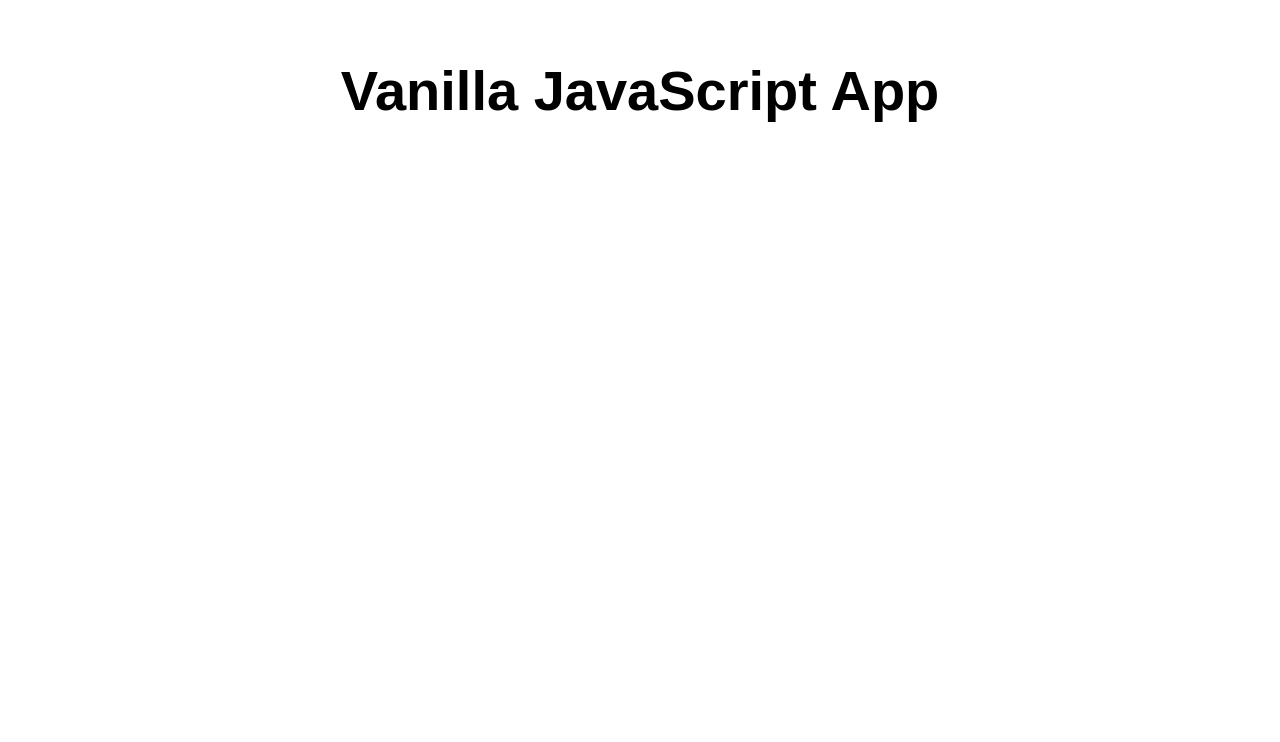
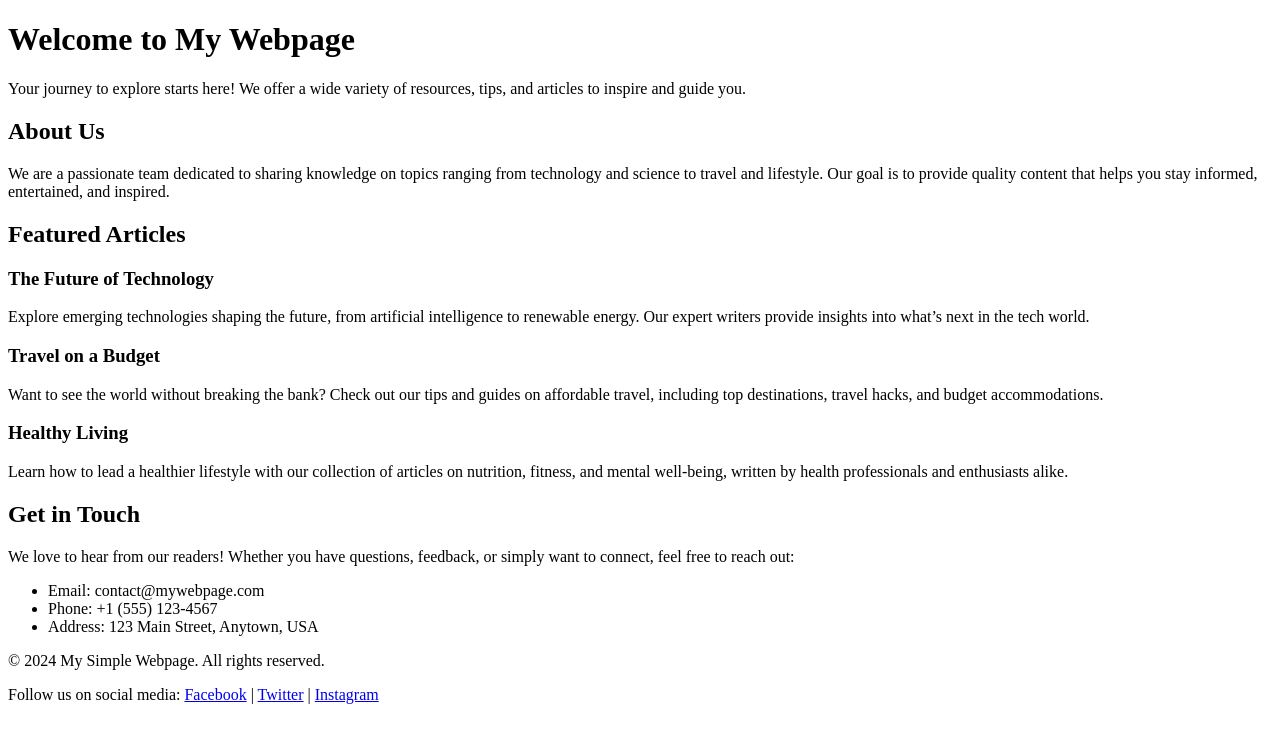
Before and after one commit to vishavdeepkaur748/my-first.-static-web-app, a website: page src/index.html in a window 1280 px wide. Drawn offline with Linux system fonts and the light colour scheme.

Commit message:
Add files via upload

```diff
--- a/src/index.html
+++ b/src/index.html
@@ -1,17 +1,58 @@
 <!DOCTYPE html>
 <html lang="en">
+<head>
+    <meta charset="UTF-8">
+    <meta name="viewport" content="width=device-width, initial-scale=1.0">
+    <title>Welcome to My Webpage</title>
+</head>
+<body>
 
-<head>
-  <meta charset="UTF-8">
-  <meta name="viewport" content="width=device-width, initial-scale=1.0">
-  <link rel="stylesheet" href="styles.css">
-  <title>Vanilla JavaScript App</title>
-</head>
+    <header>
+        <h1>Welcome to My Webpage</h1>
+        <p>Your journey to explore starts here! We offer a wide variety of resources, tips, and articles to inspire and guide you.</p>
+    </header>
 
-<body>
-  <main>
-    <h1>Vanilla JavaScript App</h1>
-  </main>
+    <main>
+        <section>
+            <h2>About Us</h2>
+            <p>We are a passionate team dedicated to sharing knowledge on topics ranging from technology and science to travel and lifestyle. Our goal is to provide quality content that helps you stay informed, entertained, and inspired.</p>
+        </section>
+
+        <section>
+            <h2>Featured Articles</h2>
+            <article>
+                <h3>The Future of Technology</h3>
+                <p>Explore emerging technologies shaping the future, from artificial intelligence to renewable energy. Our expert writers provide insights into what’s next in the tech world.</p>
+            </article>
+            <article>
+                <h3>Travel on a Budget</h3>
+                <p>Want to see the world without breaking the bank? Check out our tips and guides on affordable travel, including top destinations, travel hacks, and budget accommodations.</p>
+            </article>
+            <article>
+                <h3>Healthy Living</h3>
+                <p>Learn how to lead a healthier lifestyle with our collection of articles on nutrition, fitness, and mental well-being, written by health professionals and enthusiasts alike.</p>
+            </article>
+        </section>
+
+        <section>
+            <h2>Get in Touch</h2>
+            <p>We love to hear from our readers! Whether you have questions, feedback, or simply want to connect, feel free to reach out:</p>
+            <ul>
+                <li>Email: contact@mywebpage.com</li>
+                <li>Phone: +1 (555) 123-4567</li>
+                <li>Address: 123 Main Street, Anytown, USA</li>
+            </ul>
+        </section>
+    </main>
+
+    <footer>
+        <p>&copy; 2024 My Simple Webpage. All rights reserved.</p>
+        <p>Follow us on social media:
+            <a href="#">Facebook</a> |
+            <a href="#">Twitter</a> |
+            <a href="#">Instagram</a>
+        </p>
+    </footer>
+
 </body>
-
 </html>
```
